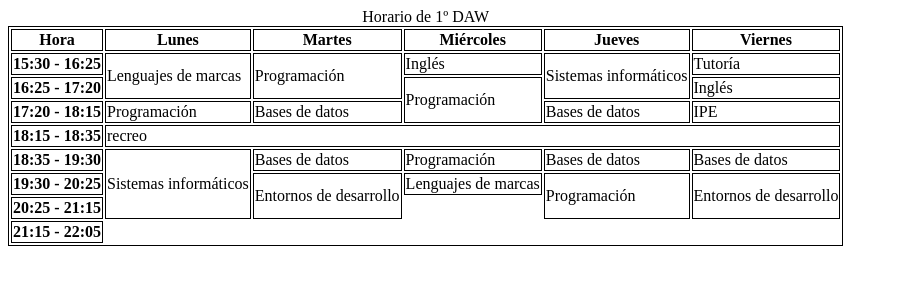
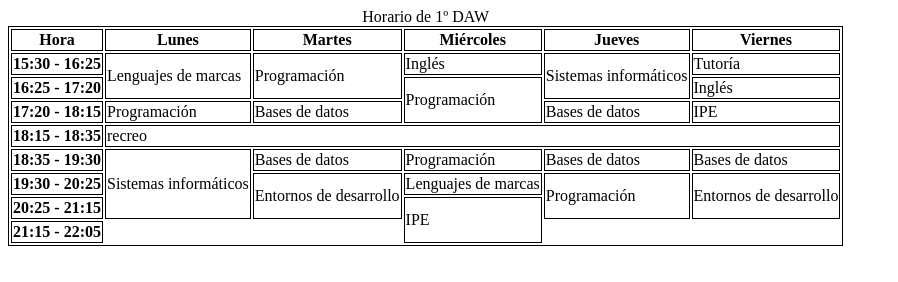
Before and after one commit to Carlosanton2233/Tarea-1.11, a plain HTML site: page index.html in a window 1280 px wide. Shown: the whole page, without its empty margins (0-898 px from the left). Drawn offline with Linux system fonts and the light colour scheme.

Commit message:
6º hora

```diff
--- a/index.html
+++ b/index.html
@@ -70,6 +70,7 @@
         </tr>
         <tr>
             <th>20:25 - 21:15</th>
+            <td rowspan="2">IPE</td>
         </tr>
         <tr>
             <th>21:15 - 22:05</th>
```
